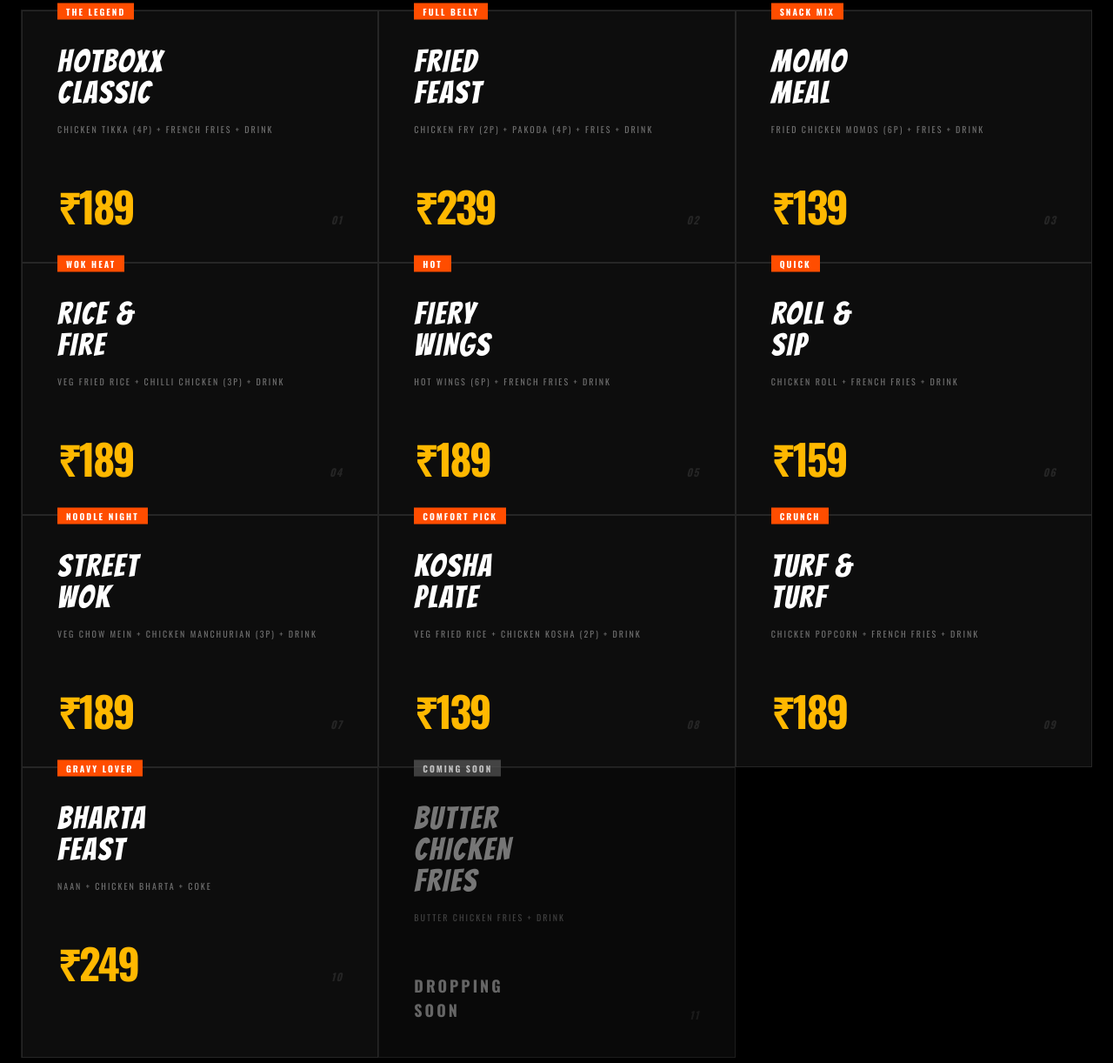
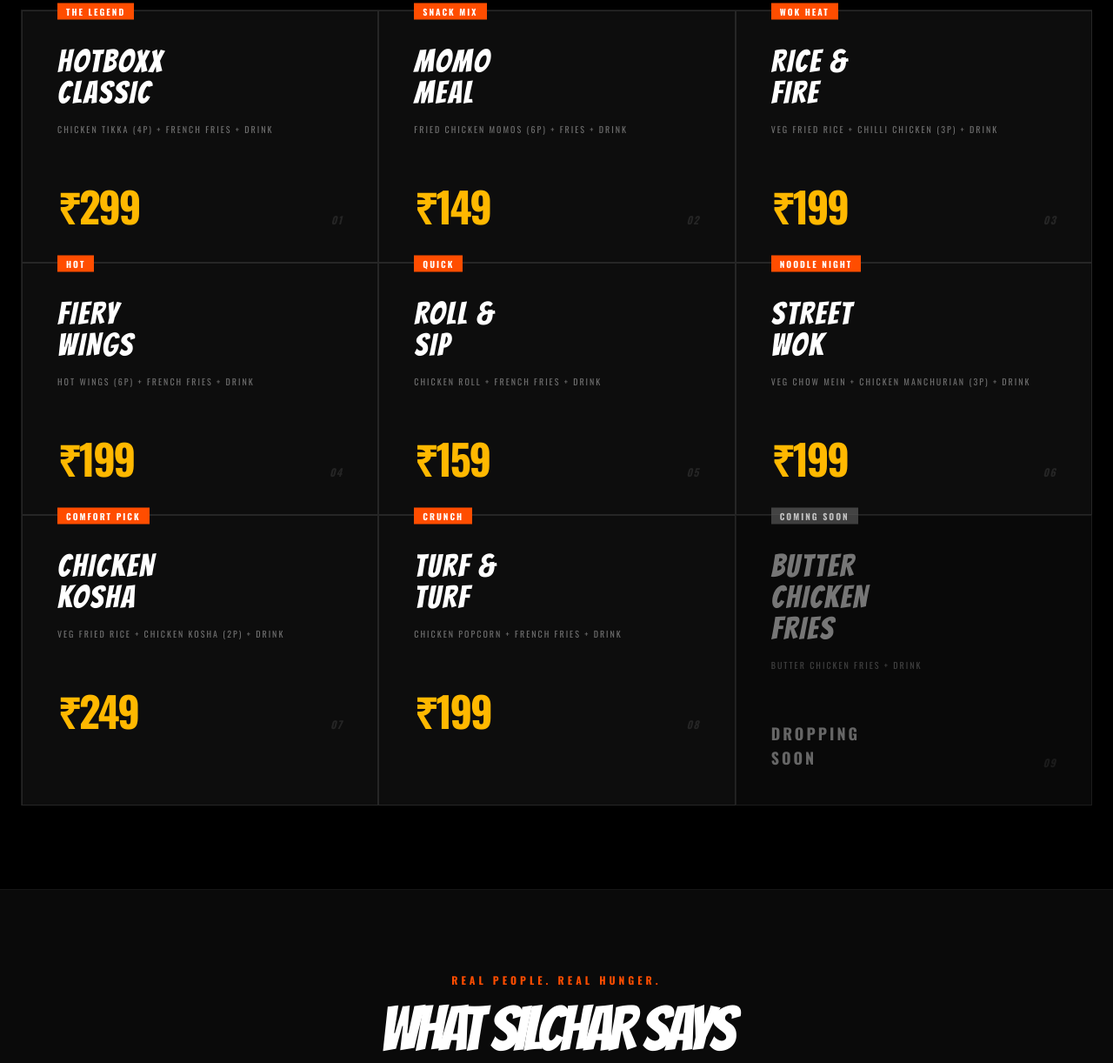
Before and after one commit to Jesteroftheroad/hotboxx, a plain HTML site: page index.html in a window 1280 px wide. Shown: the part 3388-4610 px from the top of the page at 87% size. Drawn offline with nearby package versions, Linux system fonts and the light colour scheme.

Commit message:
Nov 26 menu: Tandoori Chicken rename, new combo and chicken prices, drop Fried Feast and Chicken Bharta combos (#5)
Claude-Session: https://claude.ai/code/session_018TyJH1fv4o22Ls4X5SBv9E

Co-authored-by: Claude <noreply@anthropic.com>

```diff
--- a/index.html
+++ b/index.html
@@ -4,7 +4,7 @@
     <meta charset="UTF-8">
     <meta name="viewport" content="width=device-width, initial-scale=1.0">
     <title>Hotboxx Silchar | Biryani, BBQ &amp; Street Food at Rangirkhari Point</title>
-    <meta name="description" content="Smoked, fried and grilled street food at Rangirkhari Point, Silchar. Chicken biryani ₹129, combos from ₹139. Open daily from 2 PM. Order direct on WhatsApp.">
+    <meta name="description" content="Smoked, fried and grilled street food at Rangirkhari Point, Silchar. Chicken biryani ₹129, combos from ₹149. Open daily from 2 PM. Order direct on WhatsApp.">
     <link rel="canonical" href="https://hotboxxsilchar.vercel.app/">
     <meta name="theme-color" content="#0a0a0a">
 
@@ -12,7 +12,7 @@
     <meta property="og:type" content="restaurant">
     <meta property="og:site_name" content="Hotboxx">
     <meta property="og:title" content="Hotboxx Silchar | Biryani, BBQ &amp; Street Food at Rangirkhari Point">
-    <meta property="og:description" content="Smoked, fried and grilled street food at Rangirkhari Point, Silchar. Chicken biryani ₹129, combos from ₹139. Open daily from 2 PM. Order direct on WhatsApp.">
+    <meta property="og:description" content="Smoked, fried and grilled street food at Rangirkhari Point, Silchar. Chicken biryani ₹129, combos from ₹149. Open daily from 2 PM. Order direct on WhatsApp.">
     <meta property="og:url" content="https://hotboxxsilchar.vercel.app/">
     <meta property="og:image" content="https://hotboxxsilchar.vercel.app/images/og-image.jpg">
     <meta property="og:image:width" content="1200">
@@ -21,7 +21,7 @@
     <meta property="og:locale" content="en_IN">
     <meta name="twitter:card" content="summary_large_image">
     <meta name="twitter:title" content="Hotboxx Silchar | Biryani, BBQ &amp; Street Food at Rangirkhari Point">
-    <meta name="twitter:description" content="Smoked, fried and grilled street food at Rangirkhari Point, Silchar. Chicken biryani ₹129, combos from ₹139. Open daily from 2 PM. Order direct on WhatsApp.">
+    <meta name="twitter:description" content="Smoked, fried and grilled street food at Rangirkhari Point, Silchar. Chicken biryani ₹129, combos from ₹149. Open daily from 2 PM. Order direct on WhatsApp.">
     <meta name="twitter:image" content="https://hotboxxsilchar.vercel.app/images/og-image.jpg">
 
     <!-- Icons -->
@@ -578,9 +578,9 @@
                 <div id="panel-grill" class="menu-panel block">
                     <div class="grid md:grid-cols-2 gap-x-12">
                         <p class="menu-sub-header">BBQ &amp; Grill</p>
-                        <div class="menu-item" onclick="addToCart('BBQ Chicken (Qtr)', 139)"><span>BBQ Chicken (Qtr) <span class="item-label">Most Ordered</span></span> <span>₹139</span></div>
-                        <div class="menu-item" onclick="addToCart('BBQ Chicken (Half)', 279)"><span>BBQ Chicken (Half)</span> <span>₹279</span></div>
-                        <div class="menu-item" onclick="addToCart('BBQ Chicken (Full)', 489)"><span>BBQ Chicken (Full)</span> <span>₹489</span></div>
+                        <div class="menu-item" onclick="addToCart('Tandoori Chicken (Qtr)', 139)"><span>Tandoori Chicken (Qtr) <span class="item-label">Most Ordered</span></span> <span>₹139</span></div>
+                        <div class="menu-item" onclick="addToCart('Tandoori Chicken (Half)', 279)"><span>Tandoori Chicken (Half)</span> <span>₹279</span></div>
+                        <div class="menu-item" onclick="addToCart('Tandoori Chicken (Full)', 489)"><span>Tandoori Chicken (Full)</span> <span>₹489</span></div>
                         <div class="menu-item" onclick="addToCart('Afghani Tikka', 159)"><span>Afghani Tikka <span class="spice-dot">•</span></span> <span>₹159</span></div>
                         <div class="menu-item" onclick="addToCart('Chicken Tikka', 149)"><span>Chicken Tikka <span class="spice-dot">••</span></span> <span>₹149</span></div>
                         <div class="menu-item" onclick="addToCart('Chicken Hariyali', 139)"><span>Chicken Hariyali <span class="spice-dot">••</span></span> <span>₹139</span></div>
@@ -619,16 +619,16 @@
                 <div id="panel-gravy" class="menu-panel hidden">
                     <div class="grid md:grid-cols-2 gap-x-12">
                         <p class="menu-sub-header">Dry &amp; Semi-Dry</p>
-                        <div class="menu-item" onclick="addToCart('Chilli Chicken (6 pcs)', 149)"><span>Chilli Chicken (6 pcs) <span class="spice-dot">••</span></span> <span>₹149</span></div>
-                        <div class="menu-item" onclick="addToCart('Chicken Manchurian (6 pcs)', 149)"><span>Chicken Manchurian (6 pcs)</span> <span>₹149</span></div>
-                        <div class="menu-item" onclick="addToCart('Schezwan Chicken (6 pcs)', 149)"><span>Schezwan Chicken (6 pcs) <span class="spice-dot">•</span></span> <span>₹149</span></div>
+                        <div class="menu-item" onclick="addToCart('Chilli Chicken (6 pcs)', 179)"><span>Chilli Chicken (6 pcs) <span class="spice-dot">••</span></span> <span>₹179</span></div>
+                        <div class="menu-item" onclick="addToCart('Chicken Manchurian (6 pcs)', 179)"><span>Chicken Manchurian (6 pcs)</span> <span>₹179</span></div>
+                        <div class="menu-item" onclick="addToCart('Schezwan Chicken (6 pcs)', 179)"><span>Schezwan Chicken (6 pcs) <span class="spice-dot">•</span></span> <span>₹179</span></div>
                         <div class="menu-item" onclick="addToCart('Chilli Fish (6 pcs)', 199)"><span>Chilli Fish (6 pcs) <span class="spice-dot">••</span></span> <span>₹199</span></div>
                         <div class="menu-item" onclick="addToCart('Veg Manchurian', 89)"><span>Veg Manchurian</span> <span>₹89</span></div>
                         <p class="menu-sub-header">Chicken Curries</p>
                         <div class="menu-item" onclick="addToCart('Chicken Bharta (Half)', 169)"><span>Chicken Bharta (Half)</span> <span>₹169</span></div>
                         <div class="menu-item" onclick="addToCart('Chicken Bharta (Full)', 339)"><span>Chicken Bharta (Full)</span> <span>₹339</span></div>
-                        <div class="menu-item" onclick="addToCart('Chicken Kosha (3 pcs)', 159)"><span>Chicken Kosha (3 pcs)</span> <span>₹159</span></div>
-                        <div class="menu-item" onclick="addToCart('Chicken Kosha (6 pcs)', 279)"><span>Chicken Kosha (6 pcs)</span> <span>₹279</span></div>
+                        <div class="menu-item" onclick="addToCart('Chicken Kosha (2 pcs)', 159)"><span>Chicken Kosha (2 pcs)</span> <span>₹159</span></div>
+                        <div class="menu-item" onclick="addToCart('Chicken Kosha (4 pcs)', 279)"><span>Chicken Kosha (4 pcs)</span> <span>₹279</span></div>
                         <div class="menu-item" onclick="addToCart('Chicken Handi (Half)', 189)"><span>Chicken Handi (Half)</span> <span>₹189</span></div>
                         <div class="menu-item" onclick="addToCart('Chicken Handi (Full)', 329)"><span>Chicken Handi (Full)</span> <span>₹329</span></div>
                         <div class="menu-item" onclick="addToCart('Chicken Butter Masala (Half)', 209)"><span>Chicken Butter Masala (Half)</span> <span>₹209</span></div>
@@ -726,49 +726,40 @@
             </div>
 
             <div class="grid grid-cols-1 md:grid-cols-2 lg:grid-cols-3 border-l border-white/10 border-t border-white/10">
-                <div class="combo-grid-item border-r border-b border-white/10 reveal" onclick="addToCart('Combo: Classic', 189)">
+                <div class="combo-grid-item border-r border-b border-white/10 reveal" onclick="addToCart('Combo: Classic', 299)">
                     <span class="combo-tag">The Legend</span>
                     <h4 class="font-heading text-4xl mb-4 text-white uppercase leading-none">HOTBOXX<br>CLASSIC</h4>
                     <p class="text-[10px] text-white/40 uppercase tracking-[2px] mb-8 min-h-[40px]">Chicken Tikka (4P) + French Fries + Drink</p>
                     <div class="flex items-end justify-between">
-                        <span class="text-5xl font-bold tracking-tighter text-[#FFB800]">₹189</span>
+                        <span class="text-5xl font-bold tracking-tighter text-[#FFB800]">₹299</span>
                         <span class="text-white/10 text-xs font-bold tracking-widest italic">01</span>
                     </div>
                 </div>
-                <div class="combo-grid-item border-r border-b border-white/10 reveal" onclick="addToCart('Combo: Fried Feast', 239)">
-                    <span class="combo-tag">Full Belly</span>
-                    <h4 class="font-heading text-4xl mb-4 text-white uppercase leading-none">FRIED<br>FEAST</h4>
-                    <p class="text-[10px] text-white/40 uppercase tracking-[2px] mb-8 min-h-[40px]">Chicken Fry (2P) + Pakoda (4P) + Fries + Drink</p>
-                    <div class="flex items-end justify-between">
-                        <span class="text-5xl font-bold tracking-tighter text-[#FFB800]">₹239</span>
-                        <span class="text-white/10 text-xs font-bold tracking-widest italic">02</span>
-                    </div>
-                </div>
-                <div class="combo-grid-item border-r border-b border-white/10 reveal" onclick="addToCart('Combo: Momo Meal', 139)">
+                <div class="combo-grid-item border-r border-b border-white/10 reveal" onclick="addToCart('Combo: Momo Meal', 149)">
                     <span class="combo-tag">Snack Mix</span>
                     <h4 class="font-heading text-4xl mb-4 text-white uppercase leading-none">MOMO<br>MEAL</h4>
                     <p class="text-[10px] text-white/40 uppercase tracking-[2px] mb-8 min-h-[40px]">Fried Chicken Momos (6P) + Fries + Drink</p>
                     <div class="flex items-end justify-between">
-                        <span class="text-5xl font-bold tracking-tighter text-[#FFB800]">₹139</span>
-                        <span class="text-white/10 text-xs font-bold tracking-widest italic">03</span>
+                        <span class="text-5xl font-bold tracking-tighter text-[#FFB800]">₹149</span>
+                        <span class="text-white/10 text-xs font-bold tracking-widest italic">02</span>
                     </div>
                 </div>
-                <div class="combo-grid-item border-r border-b border-white/10 reveal" onclick="addToCart('Combo: Rice & Fire', 189)">
+                <div class="combo-grid-item border-r border-b border-white/10 reveal" onclick="addToCart('Combo: Rice & Fire', 199)">
                     <span class="combo-tag">Wok Heat</span>
                     <h4 class="font-heading text-4xl mb-4 text-white uppercase leading-none">RICE &<br>FIRE</h4>
                     <p class="text-[10px] text-white/40 uppercase tracking-[2px] mb-8 min-h-[40px]">Veg Fried Rice + Chilli Chicken (3P) + Drink</p>
                     <div class="flex items-end justify-between">
-                        <span class="text-5xl font-bold tracking-tighter text-[#FFB800]">₹189</span>
-                        <span class="text-white/10 text-xs font-bold tracking-widest italic">04</span>
+                        <span class="text-5xl font-bold tracking-tighter text-[#FFB800]">₹199</span>
+                        <span class="text-white/10 text-xs font-bold tracking-widest italic">03</span>
                     </div>
                 </div>
-                <div class="combo-grid-item border-r border-b border-white/10 reveal" onclick="addToCart('Combo: Fiery Wings', 189)">
+                <div class="combo-grid-item border-r border-b border-white/10 reveal" onclick="addToCart('Combo: Fiery Wings', 199)">
                     <span class="combo-tag">Hot</span>
                     <h4 class="font-heading text-4xl mb-4 text-white uppercase leading-none">FIERY<br>WINGS</h4>
                     <p class="text-[10px] text-white/40 uppercase tracking-[2px] mb-8 min-h-[40px]">Hot Wings (6P) + French Fries + Drink</p>
                     <div class="flex items-end justify-between">
-                        <span class="text-5xl font-bold tracking-tighter text-[#FFB800]">₹189</span>
-                        <span class="text-white/10 text-xs font-bold tracking-widest italic">05</span>
+                        <span class="text-5xl font-bold tracking-tighter text-[#FFB800]">₹199</span>
+                        <span class="text-white/10 text-xs font-bold tracking-widest italic">04</span>
                     </div>
                 </div>
                 <div class="combo-grid-item border-r border-b border-white/10 reveal" onclick="addToCart('Combo: Roll & Sip', 159)">
@@ -777,43 +768,34 @@
                     <p class="text-[10px] text-white/40 uppercase tracking-[2px] mb-8 min-h-[40px]">Chicken Roll + French Fries + Drink</p>
                     <div class="flex items-end justify-between">
                         <span class="text-5xl font-bold tracking-tighter text-[#FFB800]">₹159</span>
-                        <span class="text-white/10 text-xs font-bold tracking-widest italic">06</span>
+                        <span class="text-white/10 text-xs font-bold tracking-widest italic">05</span>
                     </div>
                 </div>
-                <div class="combo-grid-item border-r border-b border-white/10 reveal" onclick="addToCart('Combo: Street Wok', 189)">
+                <div class="combo-grid-item border-r border-b border-white/10 reveal" onclick="addToCart('Combo: Street Wok', 199)">
                     <span class="combo-tag">Noodle Night</span>
                     <h4 class="font-heading text-4xl mb-4 text-white uppercase leading-none">STREET<br>WOK</h4>
                     <p class="text-[10px] text-white/40 uppercase tracking-[2px] mb-8 min-h-[40px]">Veg Chow Mein + Chicken Manchurian (3P) + Drink</p>
                     <div class="flex items-end justify-between">
-                        <span class="text-5xl font-bold tracking-tighter text-[#FFB800]">₹189</span>
+                        <span class="text-5xl font-bold tracking-tighter text-[#FFB800]">₹199</span>
+                        <span class="text-white/10 text-xs font-bold tracking-widest italic">06</span>
+                    </div>
+                </div>
+                <div class="combo-grid-item border-r border-b border-white/10 reveal" onclick="addToCart('Combo: Chicken Kosha', 249)">
+                    <span class="combo-tag">Comfort Pick</span>
+                    <h4 class="font-heading text-4xl mb-4 text-white uppercase leading-none">CHICKEN<br>KOSHA</h4>
+                    <p class="text-[10px] text-white/40 uppercase tracking-[2px] mb-8 min-h-[40px]">Veg Fried Rice + Chicken Kosha (2P) + Drink</p>
+                    <div class="flex items-end justify-between">
+                        <span class="text-5xl font-bold tracking-tighter text-[#FFB800]">₹249</span>
                         <span class="text-white/10 text-xs font-bold tracking-widest italic">07</span>
                     </div>
                 </div>
-                <div class="combo-grid-item border-r border-b border-white/10 reveal" onclick="addToCart('Combo: Kosha Plate', 139)">
-                    <span class="combo-tag">Comfort Pick</span>
-                    <h4 class="font-heading text-4xl mb-4 text-white uppercase leading-none">KOSHA<br>PLATE</h4>
-                    <p class="text-[10px] text-white/40 uppercase tracking-[2px] mb-8 min-h-[40px]">Veg Fried Rice + Chicken Kosha (2P) + Drink</p>
-                    <div class="flex items-end justify-between">
-                        <span class="text-5xl font-bold tracking-tighter text-[#FFB800]">₹139</span>
-                        <span class="text-white/10 text-xs font-bold tracking-widest italic">08</span>
-                    </div>
-                </div>
-                <div class="combo-grid-item border-r border-b border-white/10 reveal" onclick="addToCart('Combo: Turf & Turf', 189)">
+                <div class="combo-grid-item border-r border-b border-white/10 reveal" onclick="addToCart('Combo: Turf & Turf', 199)">
                     <span class="combo-tag">Crunch</span>
                     <h4 class="font-heading text-4xl mb-4 text-white uppercase leading-none">TURF &<br>TURF</h4>
                     <p class="text-[10px] text-white/40 uppercase tracking-[2px] mb-8 min-h-[40px]">Chicken Popcorn + French Fries + Drink</p>
                     <div class="flex items-end justify-between">
-                        <span class="text-5xl font-bold tracking-tighter text-[#FFB800]">₹189</span>
-                        <span class="text-white/10 text-xs font-bold tracking-widest italic">09</span>
-                    </div>
-                </div>
-                <div class="combo-grid-item border-r border-b border-white/10 reveal" onclick="addToCart('Combo: Chicken Bharta', 249)">
-                    <span class="combo-tag">Gravy Lover</span>
-                    <h4 class="font-heading text-4xl mb-4 text-white uppercase leading-none">BHARTA<br>FEAST</h4>
-                    <p class="text-[10px] text-white/40 uppercase tracking-[2px] mb-8 min-h-[40px]">Naan + Chicken Bharta + Coke</p>
-                    <div class="flex items-end justify-between">
-                        <span class="text-5xl font-bold tracking-tighter text-[#FFB800]">₹249</span>
-                        <span class="text-white/10 text-xs font-bold tracking-widest italic">10</span>
+                        <span class="text-5xl font-bold tracking-tighter text-[#FFB800]">₹199</span>
+                        <span class="text-white/10 text-xs font-bold tracking-widest italic">08</span>
                     </div>
                 </div>
                 <div class="combo-grid-item border-r border-b border-white/10 reveal" style="cursor:default;opacity:0.75;">
@@ -822,7 +804,7 @@
                     <p class="text-[10px] text-white/30 uppercase tracking-[2px] mb-8 min-h-[40px]">Butter Chicken Fries + Drink</p>
                     <div class="flex items-end justify-between">
                         <span class="text-lg font-bold tracking-widest uppercase" style="color:#888;letter-spacing:3px;">DROPPING<br>SOON</span>
-                        <span class="text-white/10 text-xs font-bold tracking-widest italic">11</span>
+                        <span class="text-white/10 text-xs font-bold tracking-widest italic">09</span>
                     </div>
                 </div>
             </div>
```
